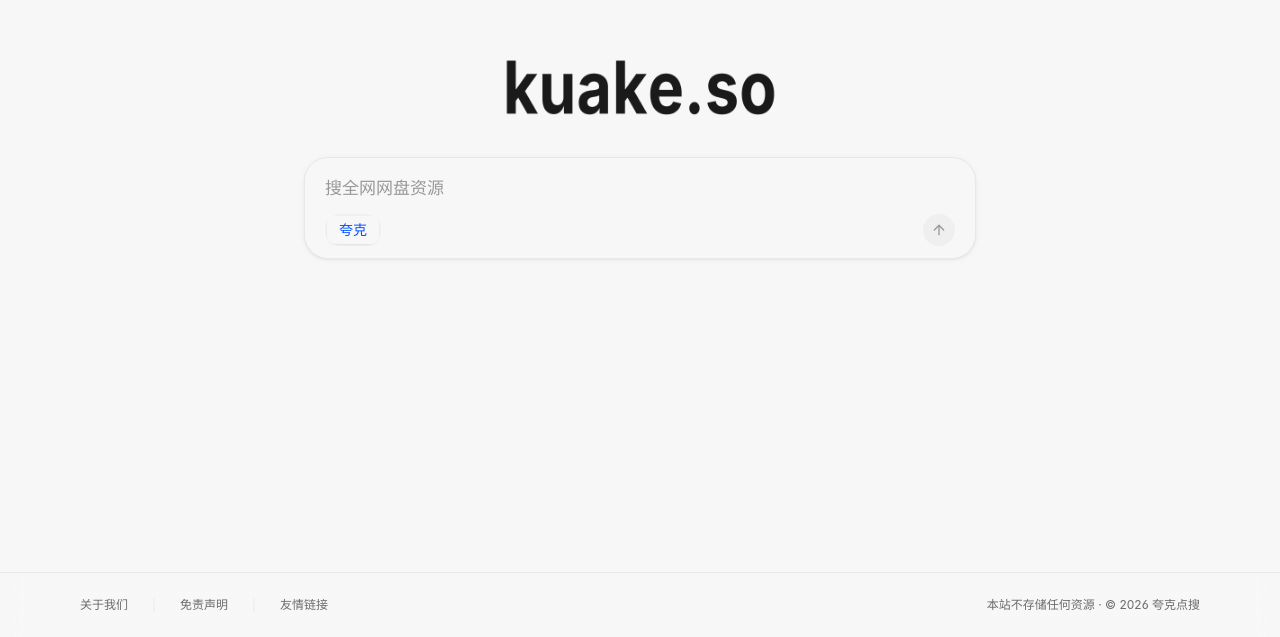
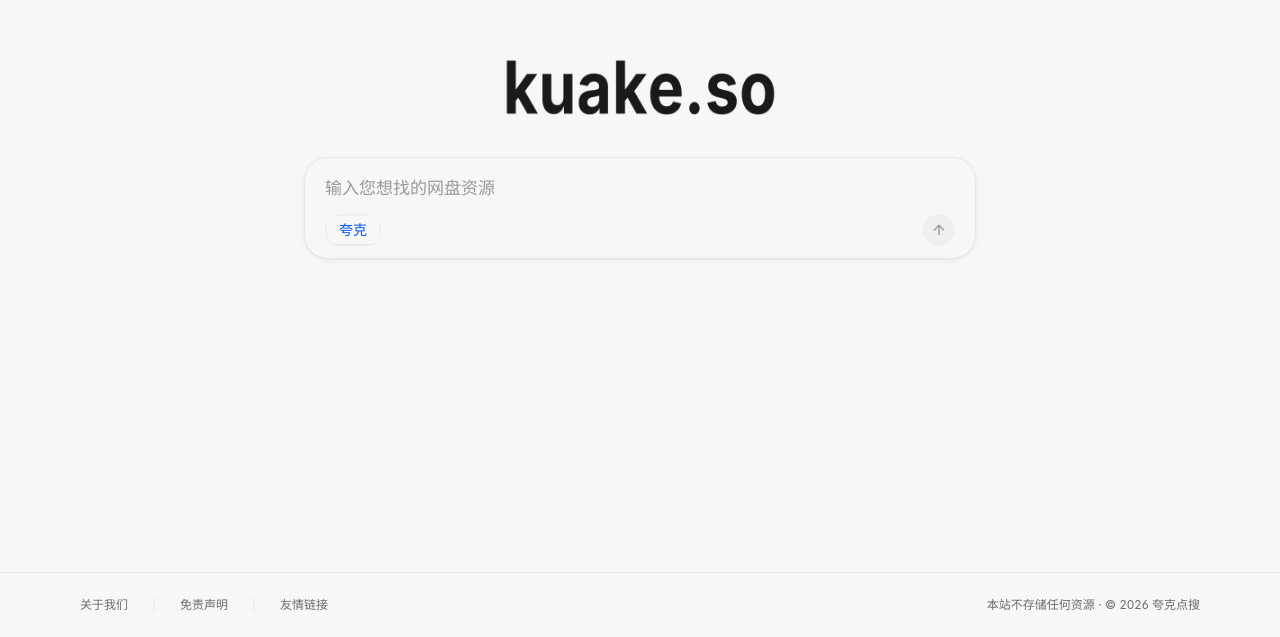
Before and after one commit to laoma2053/kuakeso, a Next.js app: page / in a window 1280 px wide. Shown: the part 163-800 px from the top of the page. Built offline with nearby package versions, Linux system fonts and the light colour scheme; no server answers; the database is empty.

Commit message:
feat: 更新搜索框占位符文本为“输入您想找的网盘资源”

```diff
--- a/src/components/search-hero.tsx
+++ b/src/components/search-hero.tsx
@@ -54,7 +54,7 @@ export function SearchHero() {
               type="search"
               value={query}
               onChange={(e) => setQuery(e.target.value)}
-              placeholder="搜全网网盘资源"
+              placeholder="输入您想找的网盘资源"
               enterKeyHint="search"
               className="w-full bg-transparent text-text-primary text-[16px] sm:text-lg placeholder:text-text-tertiary focus:outline-none mb-3 md:appearance-none"
             />
```
